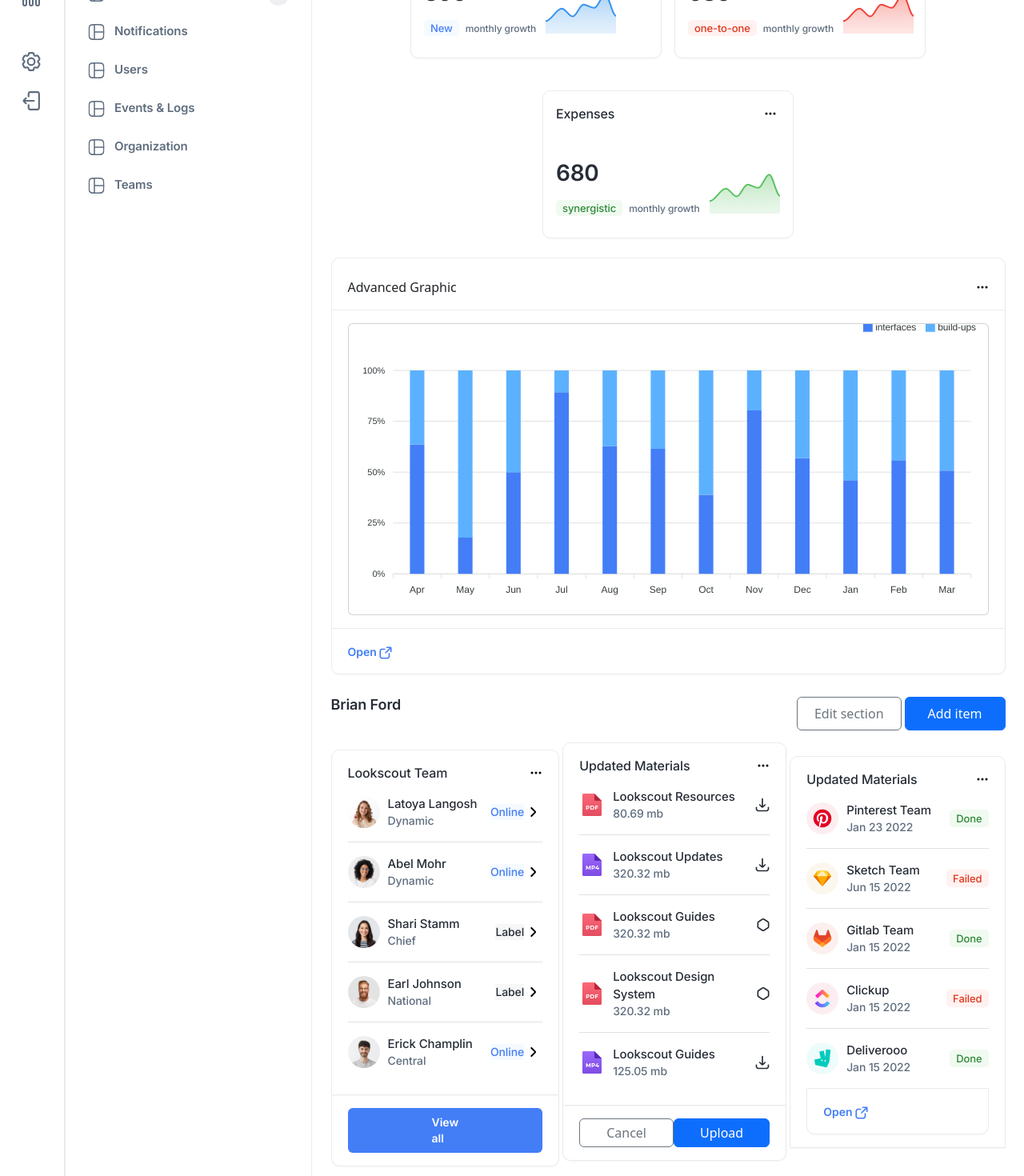
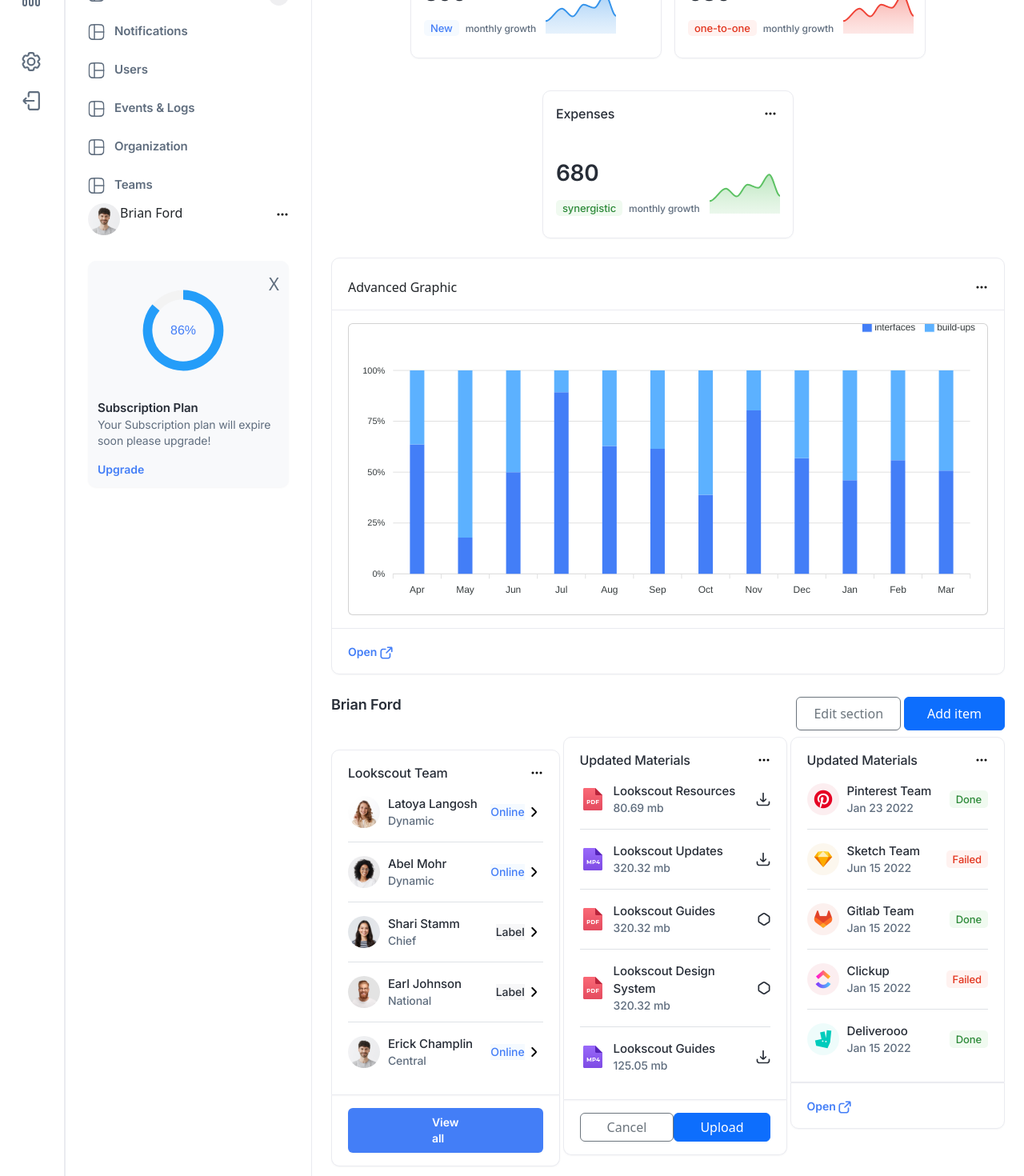
Before and after one commit to zehraecer/dashboardDesign, a React (Vite) app: page / in a window 1280 px wide. Shown: the part 322-1792 px from the top of the page at 80% size. Built offline with nearby package versions, Linux system fonts and the light colour scheme.

Commit message:
bitti sayılır

```diff
--- a/src/App.css
+++ b/src/App.css
@@ -86,7 +86,7 @@ body {
 
 .middle-div1 {
   margin-top: 32px;
-  padding: 16px;
+  padding: 12px;
   background-color: #F8F9FB;
   box-shadow: 0px 1px 2px 0px #1018280A;
   border-radius: 10px;
--- a/src/components/ContainerMiddle.jsx
+++ b/src/components/ContainerMiddle.jsx
@@ -67,7 +67,7 @@ export const ContainerMiddle = () => {
 
 
 
-            {/* <div className="d-flex flex-column ">
+            <div className="d-flex flex-column ">
 
                 <div className="d-flex justify-content-between w-100">
 
@@ -88,7 +88,7 @@ export const ContainerMiddle = () => {
                     <span className="middle-span3">Your Subscription plan will expire soon please upgrade!</span>
                     <span className="middle-span4">Upgrade</span>
                 </div>
-            </div> */}
+            </div>
         </div>
 
     )
--- a/src/components/ContainerRight.jsx
+++ b/src/components/ContainerRight.jsx
@@ -23,7 +23,7 @@ export const ContainerRight = () => {
                 <div>
                     <ContentFour />
                 </div>
-                <div className="d-flex flex-column flex-md-row justify-content-between align-items-center gap-1 w-100">
+                <div className="d-flex flex-column flex-md-row justify-content-center align-items-start gap-1 w-100">
                     <div className="w-100"> <ContentFive /></div>
                     <div className="w-100">  <ContentSix /></div>
                     <div className="w-100"><ContentSeven /></div>
--- a/src/components/ContentFive.jsx
+++ b/src/components/ContentFive.jsx
@@ -62,8 +62,8 @@ export const ContentFive = () => {
                         </div>
                     ))}
                 </div>
+
             </div>
-
             <div>
                 <div className="content-5-btn w-100">
                     <button class=" " type="button">View all</button>
--- a/src/components/ContentSeven.jsx
+++ b/src/components/ContentSeven.jsx
@@ -59,13 +59,13 @@ export const ContentSeven = () => {
                             </div>
                         </div>
                     ))}
+
                 </div>
+            </div>
+            <div className='content-6-btns content-3-3'>
+                <span>Open <img src="sendIcon.svg" /></span>
+            </div>
 
-                <div className='content-6-btns content-3-3'>
-                    <span>Open <img src="sendIcon.svg" /></span>
-                </div>
-
-            </div>
         </div>
     )
 }
--- a/src/components/ContentThere.jsx
+++ b/src/components/ContentThere.jsx
@@ -16,7 +16,7 @@ export const ContentThere = () => {
 
     return (
 
-        <div className='content-3'>
+        <div className='content-3 d-flex flex-column justify-content-center'>
             <div className='d-flex justify-content-between align-items-center content-3-1'>
                 <span className="d-block d-md-none">Revenue</span>
                 <span className=" d-none d-md-block">Advanced Graphic</span>
--- a/src/components/Header.jsx
+++ b/src/components/Header.jsx
@@ -65,7 +65,7 @@ export const Header = () => {
                     </nav>
                 </div>
 
-                <div className="d-none d-sm-flex gap-1 align-items-center ">
+                <div className="d-none d-md-flex gap-1 align-items-center ">
                     <div>
                         <img src="Avatar1.svg" />
                     </div>
```
